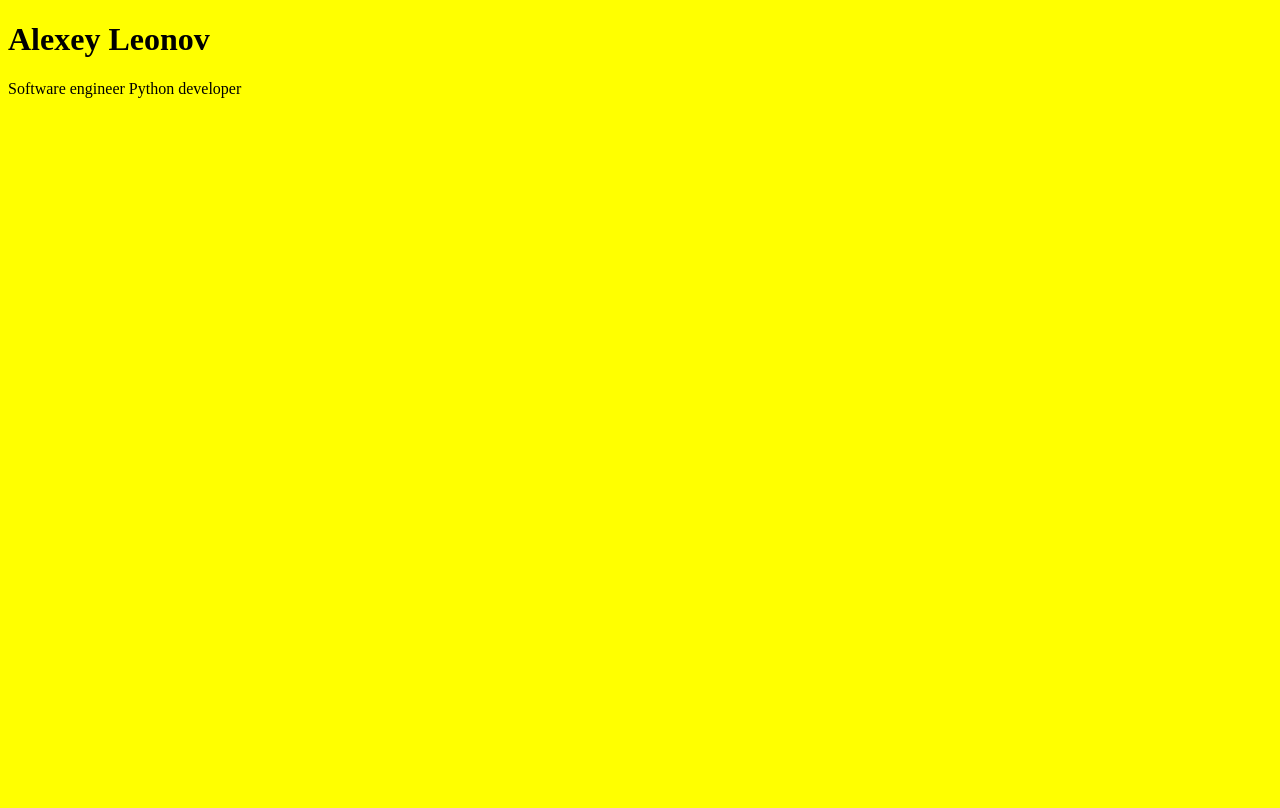
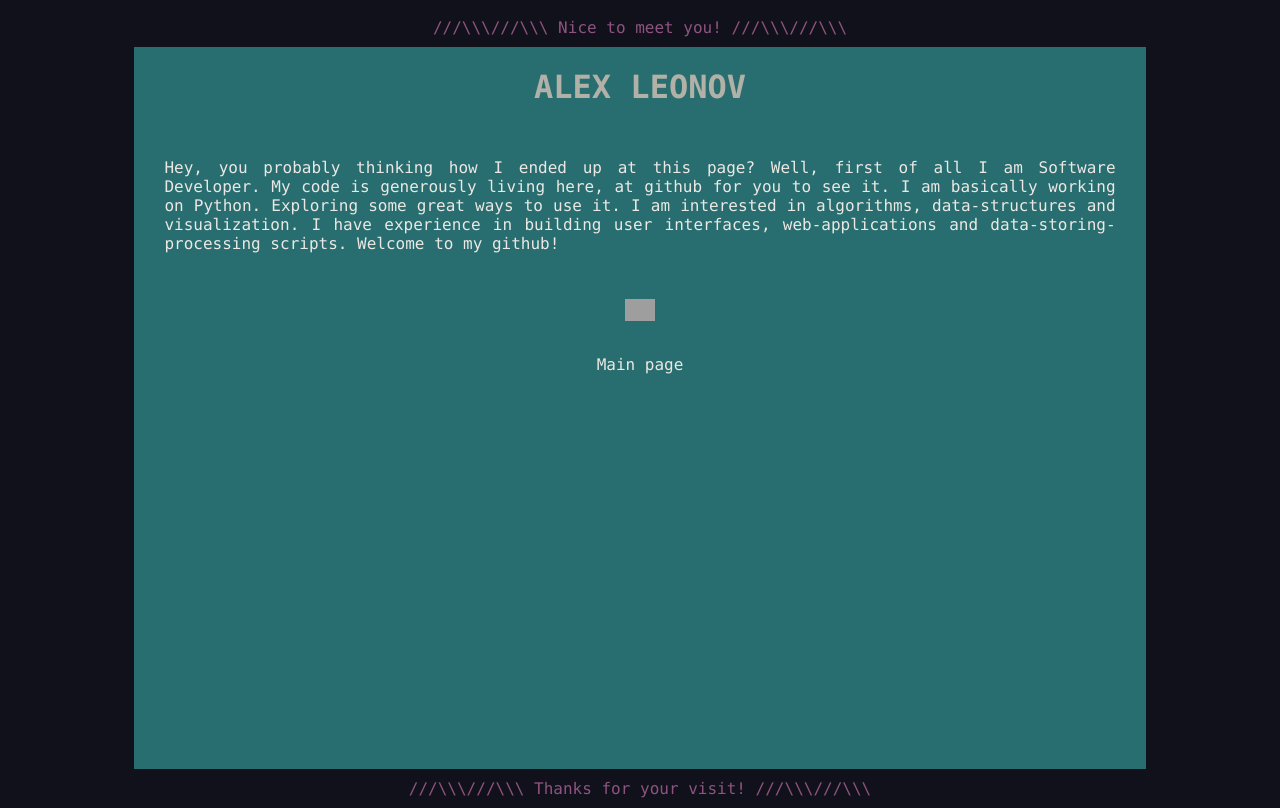
Before and after one commit to arhierey/arhierey.github.io, a plain HTML site: page index.html in a window 1280 px wide. Drawn offline with Linux system fonts and the light colour scheme; grey boxes are pictures that could not be loaded.

Commit message:
Small updates.

```diff
--- a/index.html
+++ b/index.html
@@ -2,11 +2,25 @@
 <html lang="en">
 <head>
     <meta charset="UTF-8">
-    <title>Resume</title>
+    <title>Welcome page</title>
     <link href="styles.css" rel="stylesheet">
 </head>
 <body>
-    <h1>Alexey Leonov</h1>
-    <p>Software engineer Python developer</p>
+    <div class="wrapper">
+        <header class="header">///\\\///\\\ Nice to meet you! ///\\\///\\\</header>
+        <main class="main">
+            <h1 class="name">ALEX LEONOV</h1>
+            <p class="about-me">Hey, you probably thinking how I ended up at this page? Well, first of all I am Software
+            Developer. My code is generously living here, at github for you to see it. I am basically working on Python.
+            Exploring some great ways to use it. I am interested in algorithms, data-structures and visualization. I
+            have experience in building user interfaces, web-applications and data-storing-processing scripts. Welcome
+            to my github!</p>
+        <div class="python">
+            <img src="https://upload.wikimedia.org/wikipedia/commons/c/c3/Python-logo-notext.svg">
+        </div>
+        <div class="go-home"><a href="https://github.com/arhierey">Main page</a></div>
+        </main>
+        <footer class="footer">///\\\///\\\ Thanks for your visit! ///\\\///\\\</footer>
+    </div>
 </body>
 </html>
--- a/styles.css
+++ b/styles.css
@@ -1,3 +1,65 @@
-body {
-    background-color: yellow;
+html, body {
+    height: 100%;
+    background-color: #10111A;
 }
+
+.wrapper {
+    margin: auto;
+    max-width: 80%;
+    background-color: #286E70;
+    min-height: 100%;
+    display: flex;
+    flex-direction: column;
+}
+
+.main{
+    flex: 1 1 auto;
+}
+
+p{
+    padding: 30px;
+    color: #EBE8E3;
+    font-family: "Lucida Console", monospace;
+    text-align: justify;
+}
+
+.name{
+    color: #B2B1A7;
+    text-align: center;
+    font-family: "Lucida Console", monospace;
+}
+
+.header{
+    background-color: #10111A;
+    color: #8F5381;
+    padding: 10px;
+    text-align: center;
+    font-family: "Lucida Console", monospace;
+}
+
+.footer{
+    background-color: #10111A;
+    color: #8F5381;
+    padding: 10px;
+    text-align: center;
+    font-family: "Lucida Console", monospace;
+}
+
+.python{
+    text-align: center;
+}
+
+.python img{
+    width: 30px;
+}
+
+a{
+    text-decoration: none;
+    color: #EBE8E3;
+    font-family: "Lucida Console", monospace;
+}
+
+.go-home{
+    text-align: center;
+    padding: 30px;
+}
```
